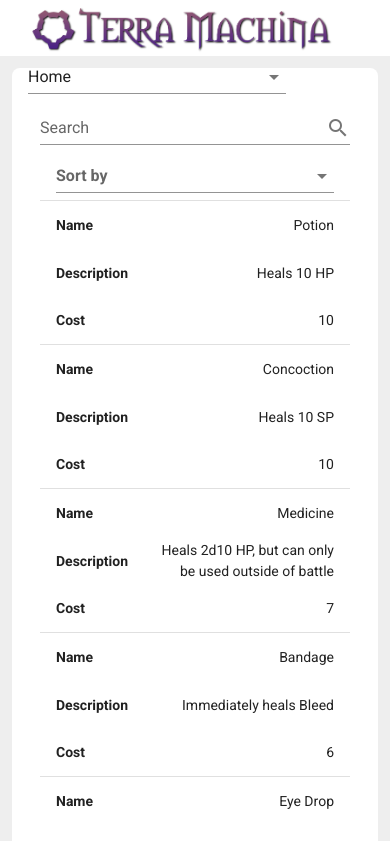
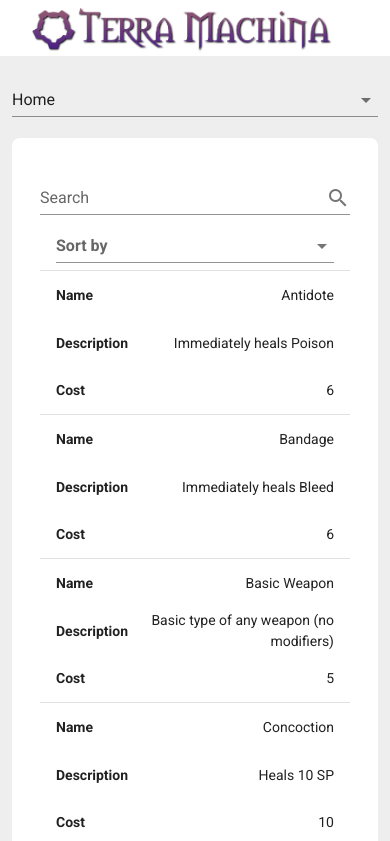
Before and after one commit to randomgeekdom/TerraMachina, a Vue app in the folder site/: page /Items in a window 390 px wide. Shown: the top 841 px of the page. Built offline with nearby package versions, Linux system fonts and the light colour scheme.

Commit message:
Adding download for reference guide

```diff
--- a/site/src/App.vue
+++ b/site/src/App.vue
@@ -13,15 +13,6 @@
           </v-btn>
         </div>
 
-        <div class="d-sm-none">
-          <v-select
-            :items="links"
-            item-text="page"
-            item-value="route"
-            v-model="selectedLink"
-            @change="routeTo()"
-          ></v-select>
-        </div>
 
         <v-spacer></v-spacer>
 
@@ -39,6 +30,17 @@
 
     <v-main class="grey lighten-3">
       <v-container>
+
+        <div class="d-sm-none">
+          <v-select
+          flat
+            :items="links"
+            item-text="page"
+            item-value="route"
+            v-model="selectedLink"
+            @change="routeTo()"
+          ></v-select>
+        </div>
         <router-view></router-view>
       </v-container>
     </v-main>
--- a/site/src/reference.json
+++ b/site/src/reference.json
@@ -1,9 +1,19 @@
 {
     "Items": [
         {
-            "Name": "Potion",
-            "Description": "Heals 10 HP",
-            "Cost": "10"
+            "Name": "Antidote",
+            "Description": "Immediately heals Poison",
+            "Cost": "6"
+        },
+        {
+            "Name": "Bandage",
+            "Description": "Immediately heals Bleed",
+            "Cost": "6"
+        },
+        {
+            "Name": "Basic Weapon",
+            "Description": "Basic type of any weapon (no modifiers)",
+            "Cost": "5"
         },
         {
             "Name": "Concoction",
@@ -11,23 +21,13 @@
             "Cost": "10"
         },
         {
-            "Name": "Medicine",
-            "Description": "Heals 2d10 HP, but can only be used outside of battle",
-            "Cost": "7"
-        },
-        {
-            "Name": "Bandage",
-            "Description": "Immediately heals Bleed",
-            "Cost": "6"
-        },
-        {
             "Name": "Eye Drop",
             "Description": "Immediately heals Blind",
             "Cost": "6"
         },
         {
-            "Name": "Ointment",
-            "Description": "Immediately heals Burn",
+            "Name": "Tonic",
+            "Description": "Immediately heals Scared",
             "Cost": "6"
         },
         {
@@ -36,28 +36,47 @@
             "Cost": "6"
         },
         {
-            "Name": "Antidote",
-            "Description": "Immediately heals Poison",
+            "Name": "Medicine",
+            "Description": "Heals 2d10 HP, but can only be used outside of battle",
+            "Cost": "7"
+        },
+        {
+            "Name": "Ointment",
+            "Description": "Immediately heals Burn",
             "Cost": "6"
         },
         {
-            "Name": "Liquid Courage",
-            "Description": "Immediately heals Scared",
-            "Cost": "6"
+            "Name": "Potion",
+            "Description": "Heals 10 HP",
+            "Cost": "10"
         },
         {
-            "Name": "Basic Weapon",
-            "Description": "Basic type of any weapon (no modifiers)",
-            "Cost": "5"
+            "Name": "Scale Armor",
+            "Description": "Adds +1 Armor",
+            "Cost": "10"
+        },
+        {
+            "Name": "Tincture",
+            "Description": "Heals 1d10 HP and 1d10 SP",
+            "Cost": "30"
         }
     ],
     "Bestiary": [
         {
             "Name": "Brown Dragon",
-            "Description": "Dragons the size of human beings with thick scale skin",
+            "Description": "Dragons the size of human beings with thick brown scales",
             "HP": "10",
             "Armor": "2",
-            "Attacks": "Scratch: 1d8+3 damage\r\n\r\nBite: 1d8 damage.  Will latch onto a character causing the following: -1 to Grace Rolls and automatic 1d4 damage until free\r\n\r\nDirt Tail Whip: 1d6 ranged Earth damage plus causes Blind."
+            "ElementalWeaknesses": "Water",
+            "Attacks": "Scratch: 1d8+3 damage\r\n\r\nBite: 1d8 damage.  Will latch onto a character causing the following: -1 to Movement Rolls and automatic 1d4 damage until free\r\n\r\nDirt Tail Whip: 1d6 ranged Earth damage plus causes Blind."
+        },
+        {
+            "Name": "Armored Rhino",
+            "Description": "A rhinoceros with a thick metal hide",
+            "HP": "10",
+            "Armor": "5",
+            "ElementalWeaknesses": "Fire\r\nLightning",
+            "Attacks": "Charge: 1d12 damage\r\n\r\nGround Stomp: 1d8 damage to 2 enemies"
         }
     ]
 }
--- a/site/src/views/Home.vue
+++ b/site/src/views/Home.vue
@@ -29,6 +29,10 @@
           <v-row>
             <a href="/Terra-Machina.pdf" target="_blank">Download Rulebook</a>
           </v-row>
+          <v-row>
+            <a href="/Terra-Machina-Reference-Guide.xlsx" target="_blank">Download Reference Guide</a>
+          </v-row>
+
         </v-sheet>
       </v-col>
     </v-row>
```
Also changed, not shown: 2 other files (tests, documents, lock files or other folders).
